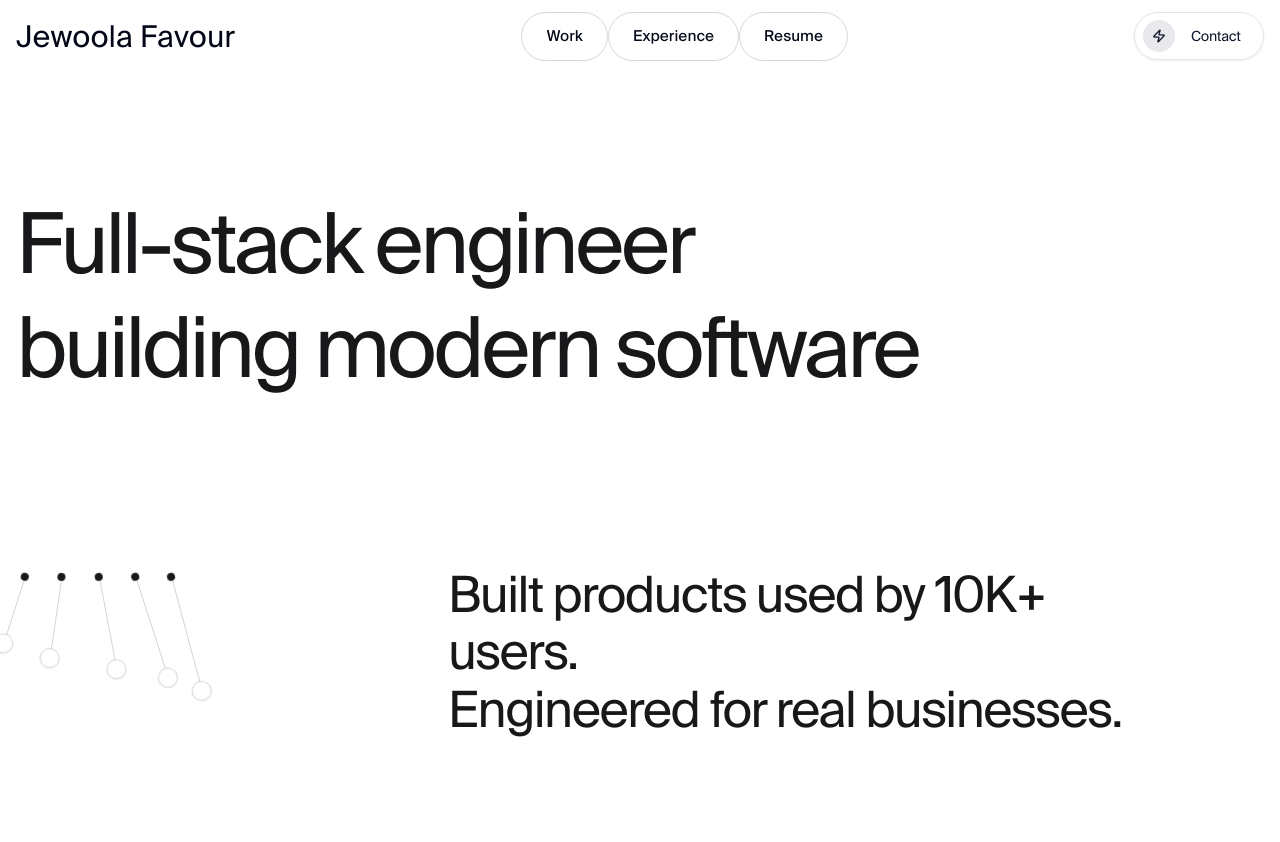
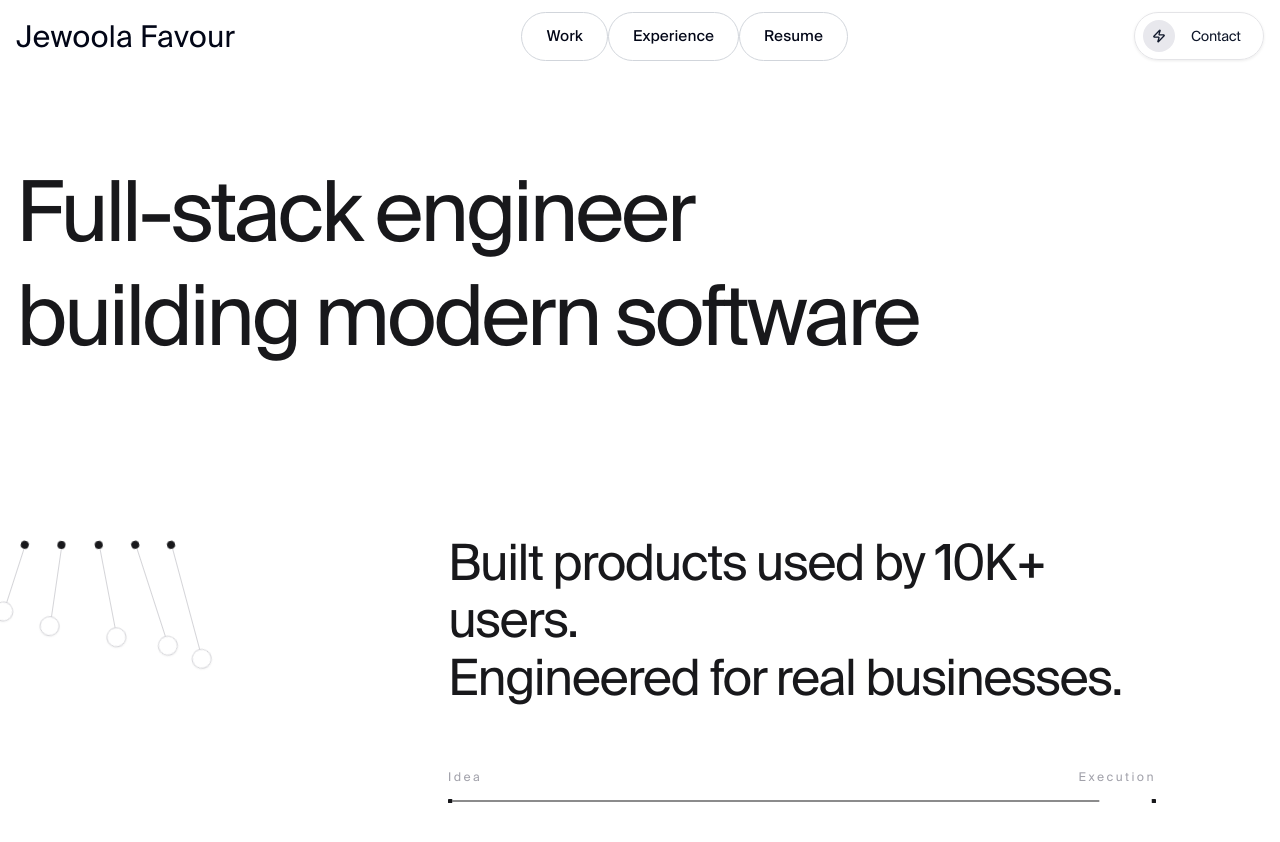
Before and after one commit to JEWOOLAFAVOUR/favour-portfolio-v1, a React (Vite) app: page / in a window 1280 px wide. Shown: the top 842 px of the page. Built offline with nearby package versions, Linux system fonts and the light colour scheme.

Commit message:
fix- hero section loadeer

```diff
--- a/src/components/Hero.tsx
+++ b/src/components/Hero.tsx
@@ -1,12 +1,12 @@
-import CompassDecoration from "./CompassDecoration";
 import Pendulum from "./Pendulum";
+import ProcessLine from "./ProcessLine";
 
 export default function Hero() {
   return (
-    <section className="relative overflow-hidden bg-white px-6 pt-24 pb-28 lg:px-4">
+    <section className="relative overflow-hidden bg-white px-6 pb-28 pt-24 lg:px-4">
       <div className="mx-auto">
-        {/* Main Heading */}
-        <div className="mt-8 flex flex-col gap-5">
+        {/* Heading */}
+        <div className="flex flex-col gap-5">
           <h1 className="text-6xl font-medium leading-none tracking-[-0.05em] text-zinc-900 sm:text-7xl lg:text-[84px]">
             Full-stack engineer
           </h1>
@@ -16,28 +16,28 @@ export default function Hero() {
           </h1>
         </div>
 
-        {/* Bottom Section */}
+        {/* Bottom */}
         <div className="mt-44 grid items-start gap-12 lg:grid-cols-12">
-          {/* Left Decoration */}
-          <div className="lg:col-span-3 flex justify-center lg:justify-start">
+          {/* Left */}
+          <div className="flex justify-center lg:col-span-3 lg:justify-start">
             <div className="mt-2 flex items-start gap-4">
               <Pendulum length={60} duration={3.6} angle={8} delay={0} />
-              <Pendulum length={72} duration={4.0} angle={10} delay={0.2} />
+              <Pendulum length={72} duration={4} angle={10} delay={0.2} />
               <Pendulum length={84} duration={4.4} angle={12} delay={0.4} />
               <Pendulum length={96} duration={4.8} angle={14} delay={0.6} />
               <Pendulum length={108} duration={5.2} angle={16} delay={0.8} />
             </div>
           </div>
 
-          {/* Copy */}
+          {/* Right */}
           <div className="lg:col-span-7 lg:col-start-5">
             <p className="max-w-4xl text-[50px] font-medium leading-[1.15] tracking-[-0.04em] text-zinc-900">
               Built products used by 10K+ users.
               <br />
               Engineered for real businesses.
-              <br />
-              {/* and leave a lasting impression. */}
             </p>
+
+            <ProcessLine />
           </div>
         </div>
       </div>
--- /dev/null
+++ b/src/components/ProcessLine.tsx
@@ -0,0 +1,34 @@
+export default function ProcessLine() {
+  return (
+    <div className="mt-16 max-w-3xl">
+      <div className="mb-2 flex items-center justify-between">
+        <span className="text-xs font-medium  tracking-[0.2em] text-zinc-400">
+          Idea
+        </span>
+
+        <span className="text-xs font-medium  tracking-[0.2em] text-zinc-400">
+          Execution
+        </span>
+      </div>
+
+      <svg viewBox="0 0 1000 16" className="h-4 w-full overflow-visible">
+        {/* Left square */}
+        <rect x="0" y="5" width="6" height="6" rx="1" fill="#18181b" />
+
+        {/* Right square */}
+        <rect x="994" y="5" width="6" height="6" rx="1" fill="#18181b" />
+
+        {/* Animated Line */}
+        <line
+          x1="6"
+          y1="8"
+          x2="994"
+          y2="8"
+          stroke="#18181b"
+          strokeWidth="1.5"
+          className="draw-line"
+        />
+      </svg>
+    </div>
+  );
+}
--- a/src/index.css
+++ b/src/index.css
@@ -34,3 +34,23 @@
   transform-origin: top center;
   animation: pendulum 4.5s ease-in-out infinite;
 }
+
+.draw-line {
+  stroke-dasharray: 988;
+  stroke-dashoffset: 988;
+  animation: drawLine 3.5s ease-in-out infinite;
+}
+
+@keyframes drawLine {
+  0% {
+    stroke-dashoffset: 988;
+  }
+
+  70% {
+    stroke-dashoffset: 0;
+  }
+
+  100% {
+    stroke-dashoffset: 0;
+  }
+}
```
